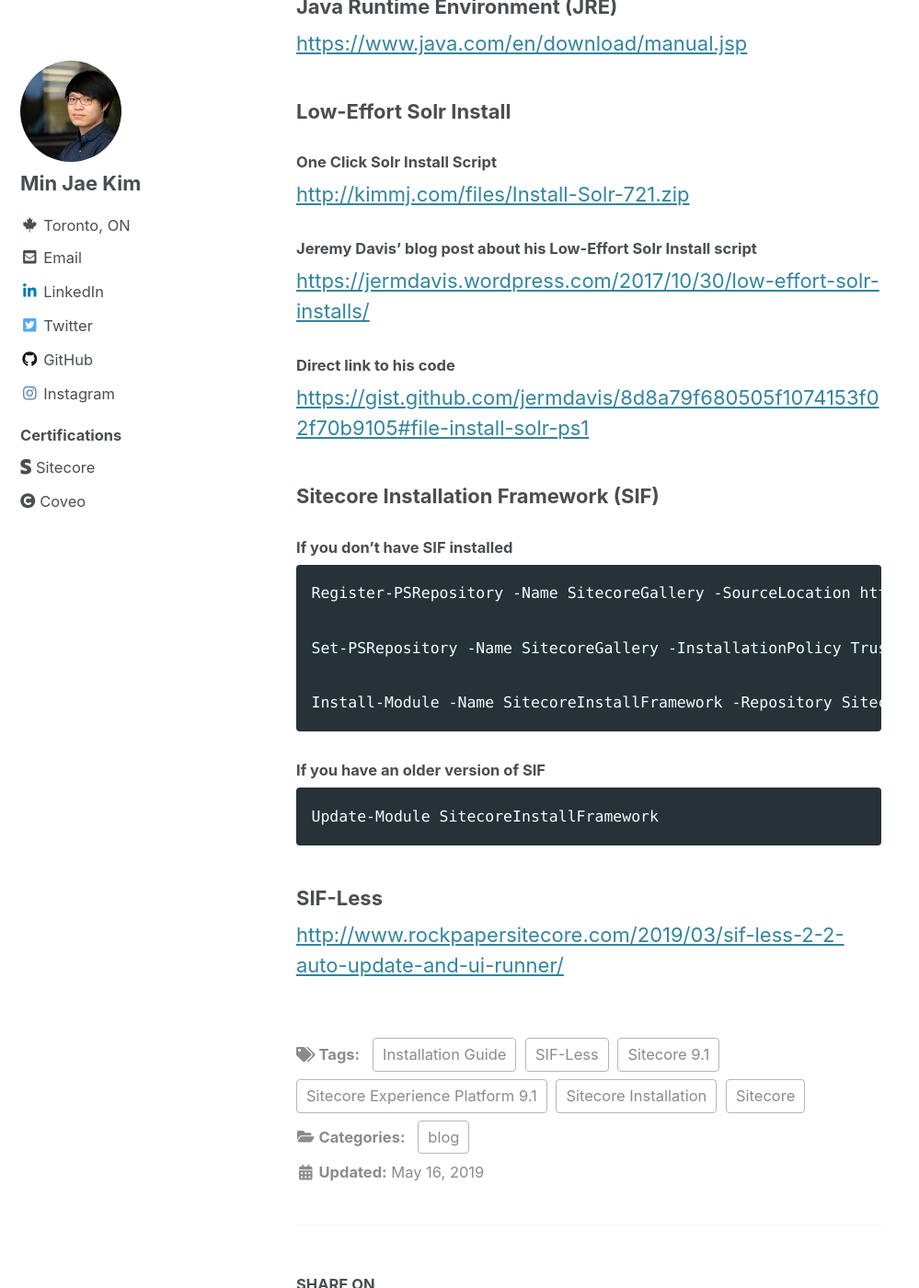
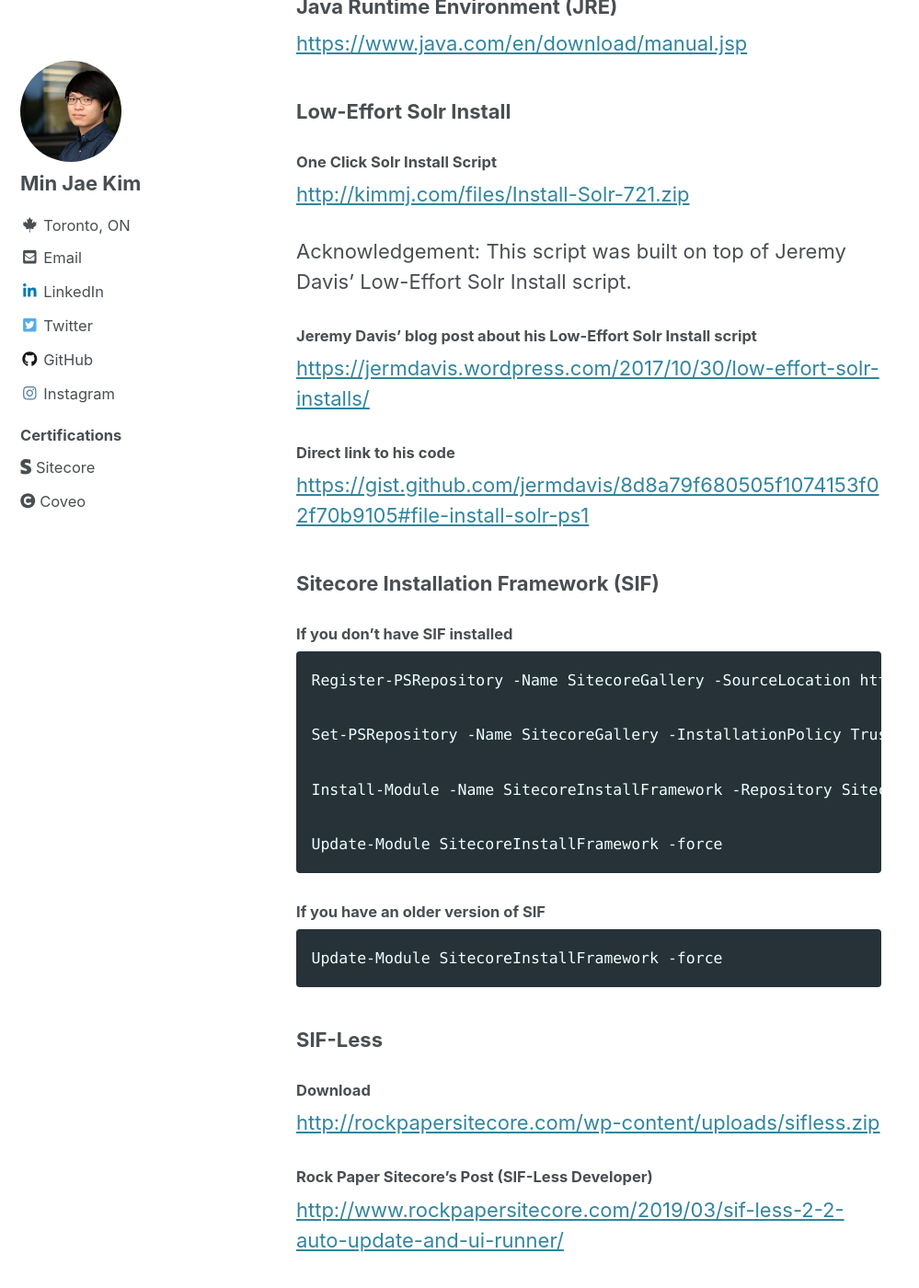
Before and after one commit to kimmminjae/kimmminjae.github.io, a Jekyll site: the page built from _posts/2019-05-15-sitecore91-installation.md, in a window 1280 px wide and 1400 px high, scrolled down 1121 px. Shown: the whole window at 92% size, without its empty margins (0-999 px from the left). Built offline with Jekyll 4.4.1, drawn with Linux system fonts in a browser that asks for light colours; cached includes are drawn as plain includes.

Commit message:
Update from Forestry.io minjae.kim96@gmail.com updated _posts/2019-05-15-sitecore91-installation.md

```diff
--- a/_posts/2019-05-15-sitecore91-installation.md
+++ b/_posts/2019-05-15-sitecore91-installation.md
@@ -39,9 +39,11 @@
 
 ### Low-Effort Solr Install
 
-##### One Click Solr Install Script
+#### One Click Solr Install Script
 
 [http://kimmj.com/files/Install-Solr-721.zip](http://kimmj.com/files/Install-Solr-721.zip "http://kimmj.com/files/Install-Solr-721.zip")
+
+Acknowledgement: This script was built on top of Jeremy Davis' Low-Effort Solr Install script.
 
 ##### Jeremy Davis' blog post about his Low-Effort Solr Install script
 
@@ -61,10 +63,18 @@
 
     Install-Module -Name SitecoreInstallFramework -Repository SitecoreGallery
 
+    Update-Module SitecoreInstallFramework -force
+
 ##### If you have an older version of SIF
 
-    Update-Module SitecoreInstallFramework
+    Update-Module SitecoreInstallFramework -force
 
 ### SIF-Less
 
+#### Download
+
+[http://rockpapersitecore.com/wp-content/uploads/sifless.zip](http://rockpapersitecore.com/wp-content/uploads/sifless.zip "http://rockpapersitecore.com/wp-content/uploads/sifless.zip")
+
+##### Rock Paper Sitecore's Post (SIF-Less Developer)
+
 [http://www.rockpapersitecore.com/2019/03/sif-less-2-2-auto-update-and-ui-runner/](http://www.rockpapersitecore.com/2019/03/sif-less-2-2-auto-update-and-ui-runner/ "SIF-Less")
```
